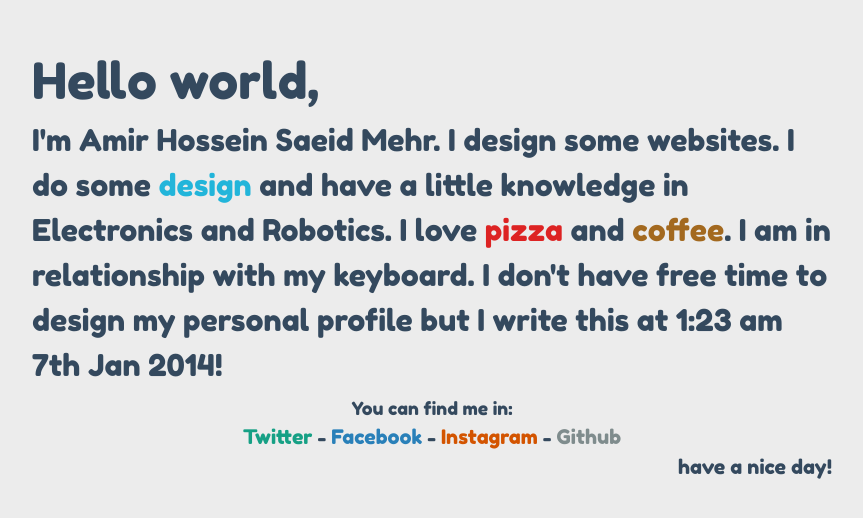
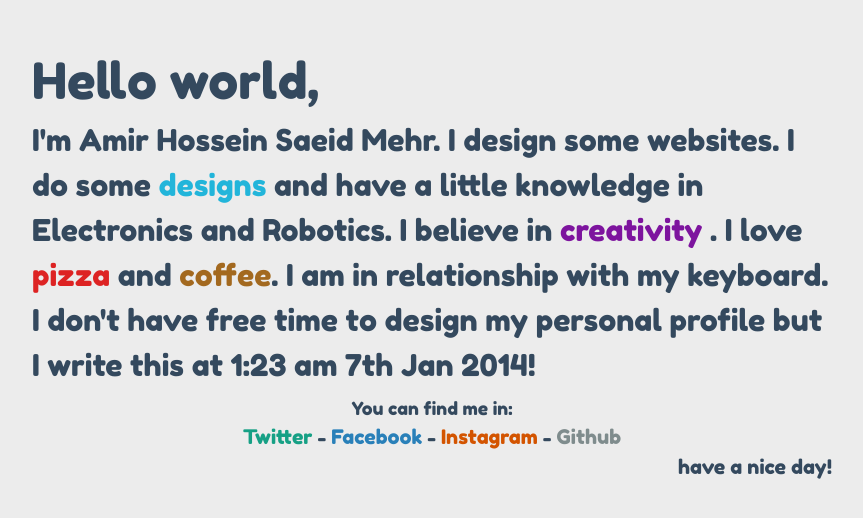
Before and after one commit to ammirsm/ammirsm.github.io, a plain HTML site: page index.html in a window 1280 px wide. Shown: the part 140-658 px from the top of the page, without its empty margins (208-1071 px from the left). Drawn offline with Linux system fonts and the light colour scheme; a web font is replaced by a local one.

Commit message:
Add a sentences.

```diff
--- a/index.html
+++ b/index.html
@@ -20,7 +20,7 @@
 				</p>
 				<div></div>
 				<p style="font-size: 30px;">
-					I'm Amir Hossein Saeid Mehr. I design some websites. I do some <span style="color: #22B5DA;"> design </span>and have a little knowledge in Electronics and Robotics. I love <span style="color: #DD2323;">pizza</span> and <span style="color: #A3691F;">coffee</span>. I am in relationship with my keyboard. I don't have free time to design my personal profile but I write this at 1:23 am 7th Jan 2014!
+					I'm Amir Hossein Saeid Mehr. I design some websites. I do some <span style="color: #22B5DA;"> designs </span>and have a little knowledge in Electronics and Robotics. I believe in <span style="color: #7D149E;"> creativity </span>. I love <span style="color: #DD2323;">pizza</span> and <span style="color: #A3691F;">coffee</span>. I am in relationship with my keyboard. I don't have free time to design my personal profile but I write this at 1:23 am 7th Jan 2014!
 				</p>
 				<div style="height:7px;"></div>
 				<p style="text-align: center;font-size: 18px;">
```
